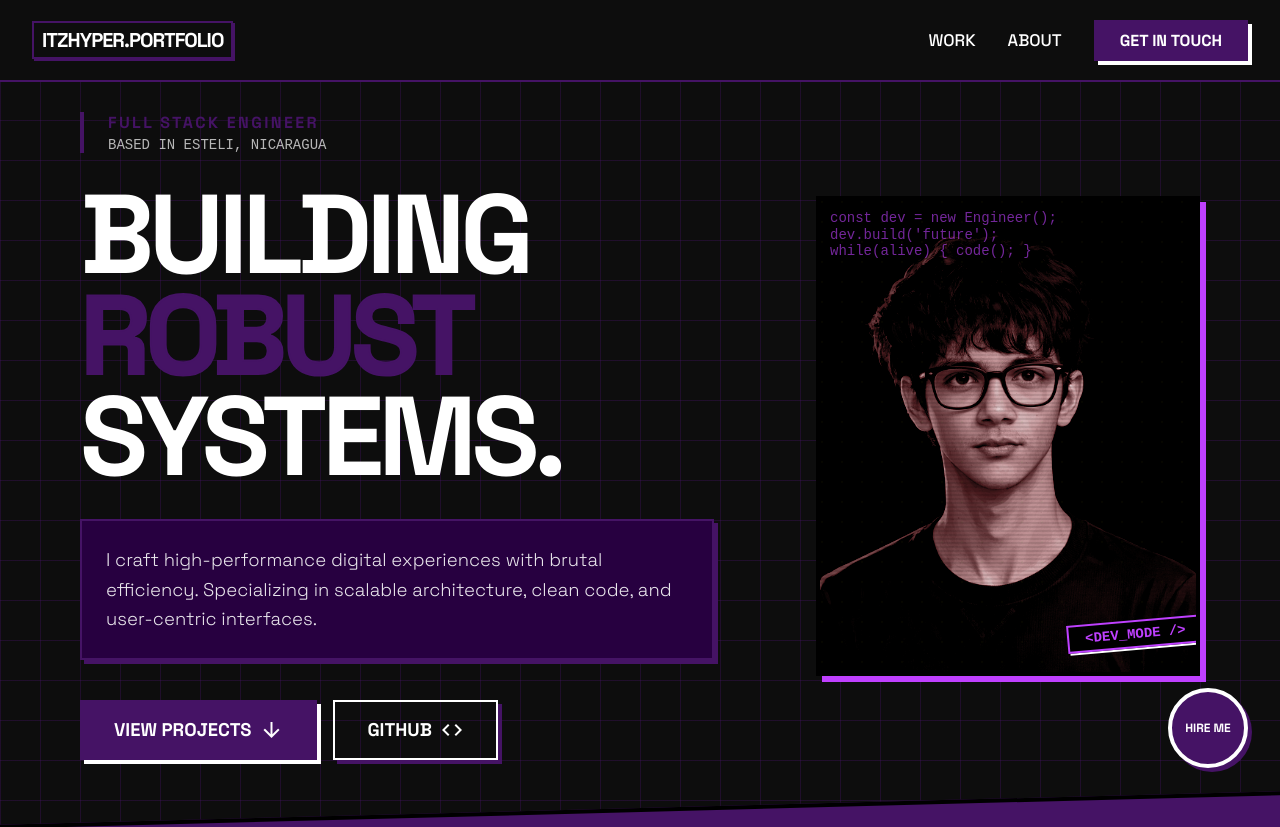
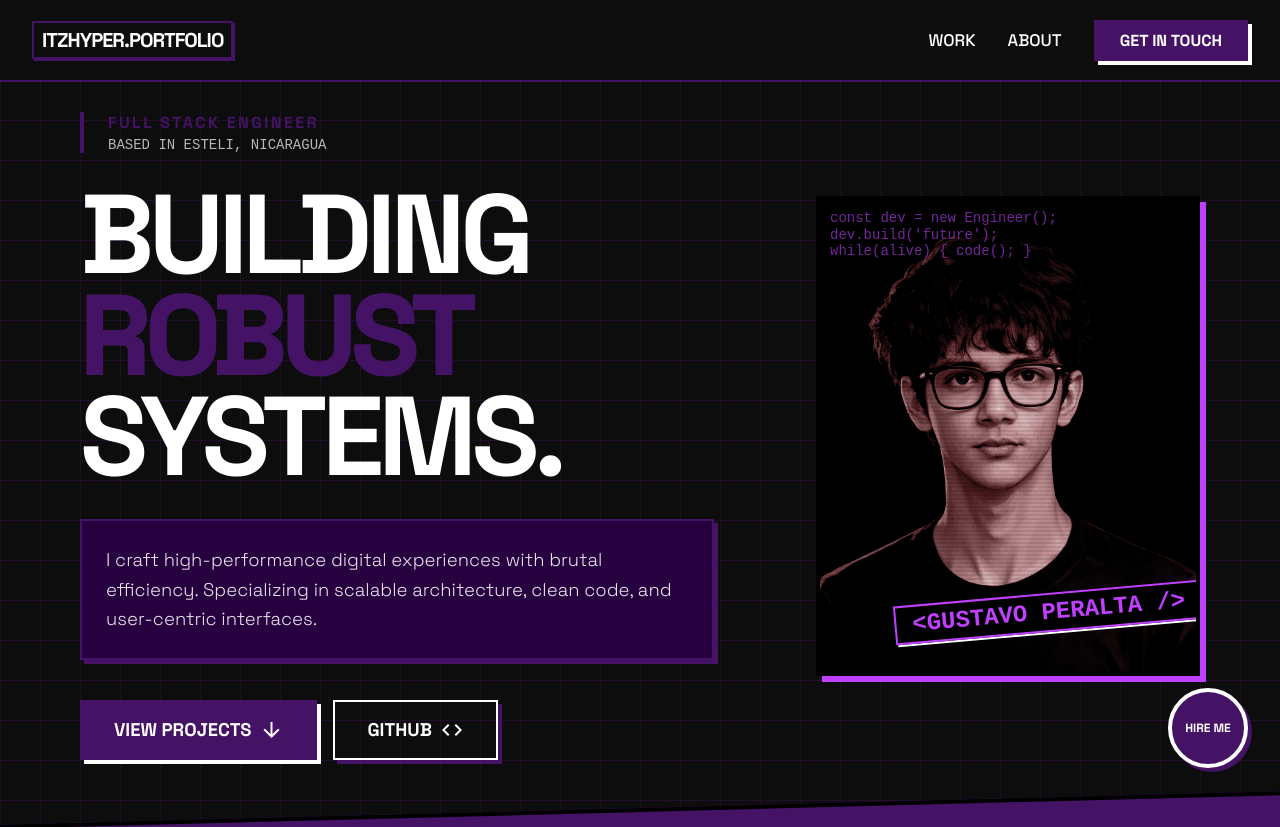
Before and after one commit to xItzHypeR/portfolio, a React (Vite) app: page / in a window 1280 px wide. Shown: the top 827 px of the page. Built offline with nearby package versions, Linux system fonts and the light colour scheme.

Commit message:
style: add name in the portrait

```diff
--- a/src/components/Hero/Hero.jsx
+++ b/src/components/Hero/Hero.jsx
@@ -49,8 +49,10 @@ export default function Hero() {
                             className={styles.photo}
                         />
                         <div className={`${styles.corner} ${styles.cornerTL}`} />
+                        <div className={`${styles.corner} ${styles.cornerTR}`} />
+
                         <div className={`${styles.corner} ${styles.cornerBR}`} />
-                        <div className={styles.devTag}>&lt;DEV_MODE /&gt;</div>
+                        <div className={styles.devTag}>&lt;GUSTAVO PERALTA /&gt;</div>
                     </div>
                 </div>
             </div>
--- a/src/components/Hero/Hero.module.css
+++ b/src/components/Hero/Hero.module.css
@@ -223,17 +223,26 @@
     transform: translate(4px, 4px);
 }
 
+.cornerTR {
+    content: "GUSTAVO PERALTA";
+    top: 0;
+    right: 0;
+    border-top: 4px solid var(--color-neon);
+    border-right: 4px solid var(--color-neon);
+    transform: translate(4px, -4px);
+}
+
 /* Dev mode tag */
 .devTag {
     position: absolute;
-    bottom: 1.5rem;
+    bottom: 2.5rem;
     right: -0.5rem;
     background-color: #000000;
     color: var(--color-neon);
     border: 2px solid var(--color-neon);
     padding: 0.25rem 1rem;
     font-family: monospace;
-    font-size: 0.875rem;
+    font-size: 1.5rem;
     font-weight: 700;
     transform: rotate(-5deg);
     z-index: 30;
```
